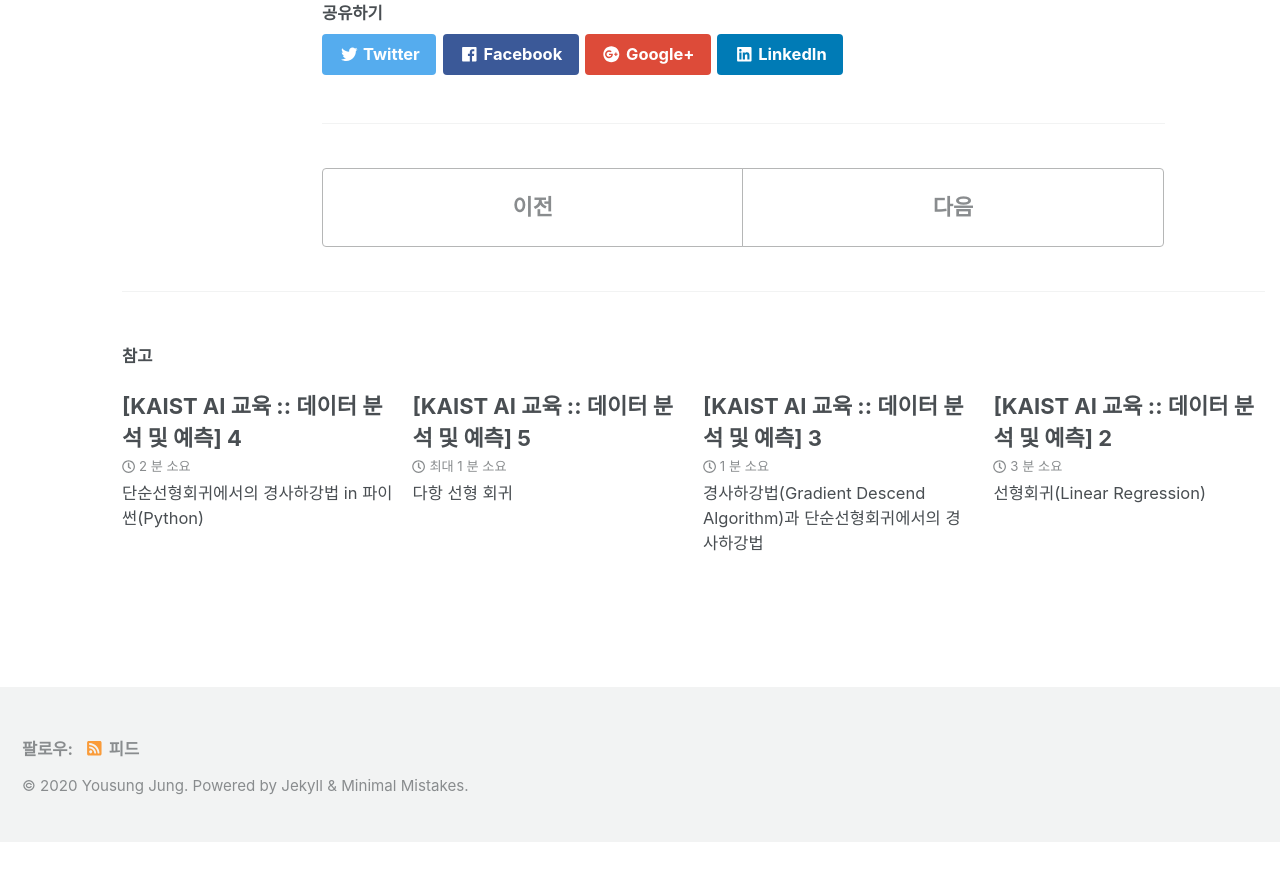
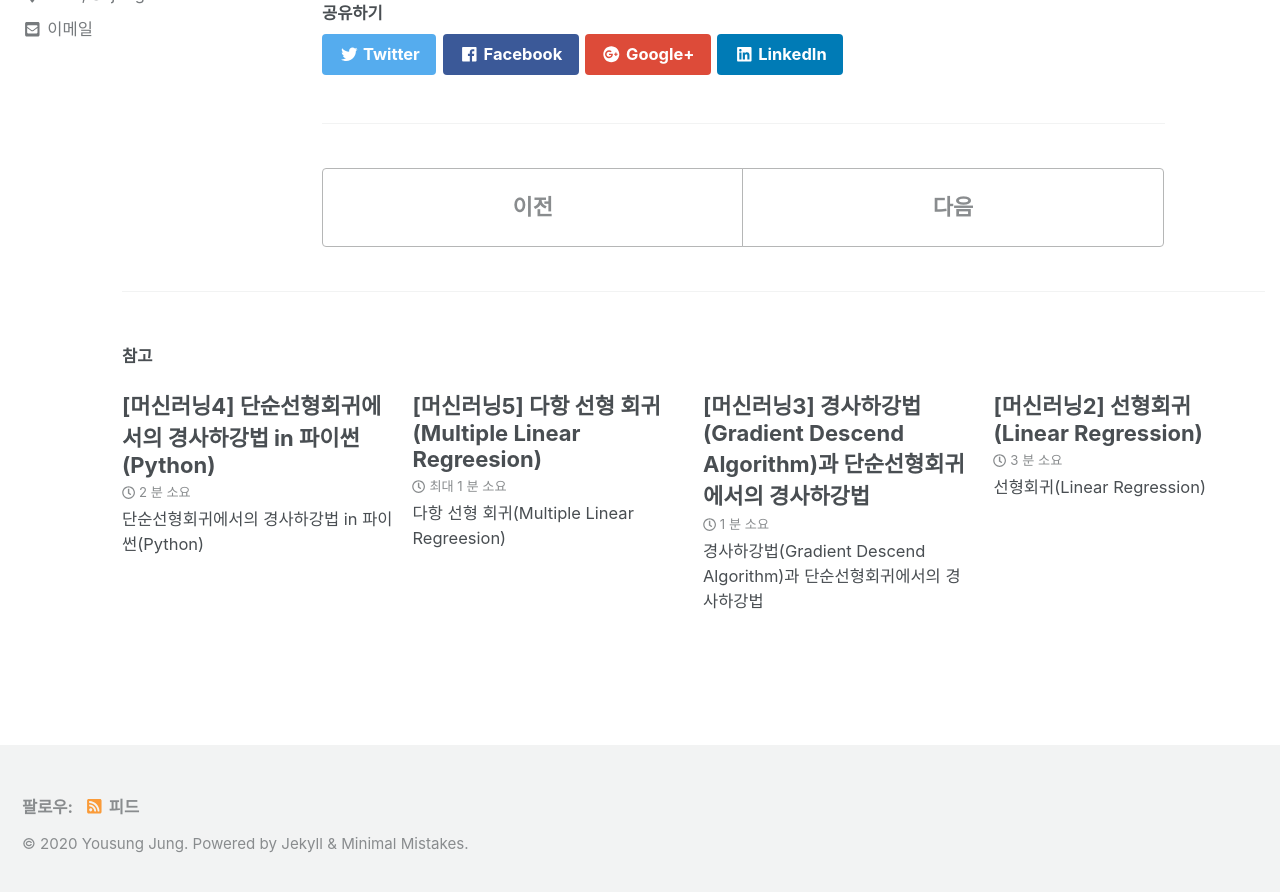
Before and after one commit to can019/can019.github.io, a Jekyll site: the page built from _posts/2020-08-18-MachineLearning-AI-1.md, in a window 1280 px wide and 900 px high, scrolled down 3097 px. Shown: the top 892 px of the window. Built offline with Jekyll 4.4.1, drawn with Linux system fonts in a browser that asks for light colours; nearby versions of some CDN libraries; before the commit the page ends 3939 px from its top, so only the background shows below that; some of the changed text lies outside the part shown.

Commit message:
google 노출을 위한 포스트 제목 변경

```diff
--- a/_posts/2020-08-18-MachineLearning-AI-0.md
+++ /dev/null
@@ -1,14 +0,0 @@
----
-title: "[KAIST AI 교육 :: 데이터 분석 및 예측] Intro"
-date: 2020-08-17 23:00:21 -0400
-categories: MachineLearning DataAnalyze
----
-환경 :   tensorflow 2.0 이상, jupytor.<br/>
-
-카이스트에서 주관하능 인공지는 교육을 듣게 되었다.<br/>
-
-자연어 처리와 데이터 분석 두개 분야를 신청했지만 자연어 처리는 꽉차 듣지 못하게 되었다.<br/>
-
-강의는 코로나로 zoom으로 진행.<br/>
-
-**환경 : **  tensorflow 2.0 이상, jupytor
--- a/_posts/2020-08-18-MachineLearning-AI-1.md
+++ b/_posts/2020-08-18-MachineLearning-AI-1.md
@@ -1,5 +1,5 @@
 ---
-title: "[KAIST AI 교육 :: 데이터 분석 및 예측] 1"
+title: "[[머신러닝1] 머신러닝이란?"
 date: 2020-08-18 20:15:30 -0400
 categories: MachineLearning DataAnalyze
 ---
--- a/_posts/2020-08-20-MachineLearning-AI-2.md
+++ b/_posts/2020-08-20-MachineLearning-AI-2.md
@@ -1,5 +1,5 @@
 ---
-title: "[KAIST AI 교육 :: 데이터 분석 및 예측] 2"
+title: "[머신러닝2] 선형회귀(Linear Regression)"
 date: 2020-08-19 01:56:30 -0400
 categories: MachineLearning DataAnalyze
 ---
--- a/_posts/2020-08-25-MachineLearning-AI-3.md
+++ b/_posts/2020-08-25-MachineLearning-AI-3.md
@@ -1,5 +1,5 @@
 ---
-title: "[KAIST AI 교육 :: 데이터 분석 및 예측] 3"
+title: "[머신러닝3] 경사하강법(Gradient Descend Algorithm)과 단순선형회귀에서의 경사하강법"
 date: 2020-08-20 21:00:15 -0400
 categories: MachineLearning DataAnalyze
 ---
--- a/_posts/2020-08-26-MachineLearning-AI-4.md
+++ b/_posts/2020-08-26-MachineLearning-AI-4.md
@@ -1,5 +1,5 @@
 ---
-title: "[KAIST AI 교육 :: 데이터 분석 및 예측] 4"
+title: "[머신러닝4] 단순선형회귀에서의 경사하강법 in 파이썬(Python)"
 date: 2020-08-26 00:33:15 -0400
 categories: MachineLearning DataAnalyze Python Colab
 published: true
--- a/_posts/2020-08-27-MachineLearning-AI-5.md
+++ b/_posts/2020-08-27-MachineLearning-AI-5.md
@@ -1,9 +1,9 @@
 ---
-title: "[KAIST AI 교육 :: 데이터 분석 및 예측] 5"
+title: "[머신러닝5] 다항 선형 회귀(Multiple Linear Regreesion)"
 date: 2020-08-20 21:00:15 -0400
 categories: MachineLearning DataAnalyze
 ---
-# 다항 선형 회귀
+# 다항 선형 회귀(Multiple Linear Regreesion)
 
 <hr/>
 <div style = "font-size :0.8em">
```
